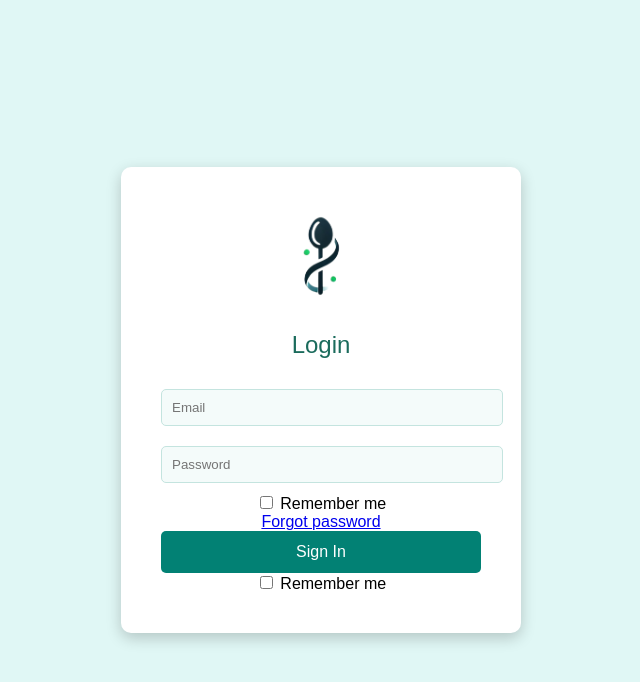
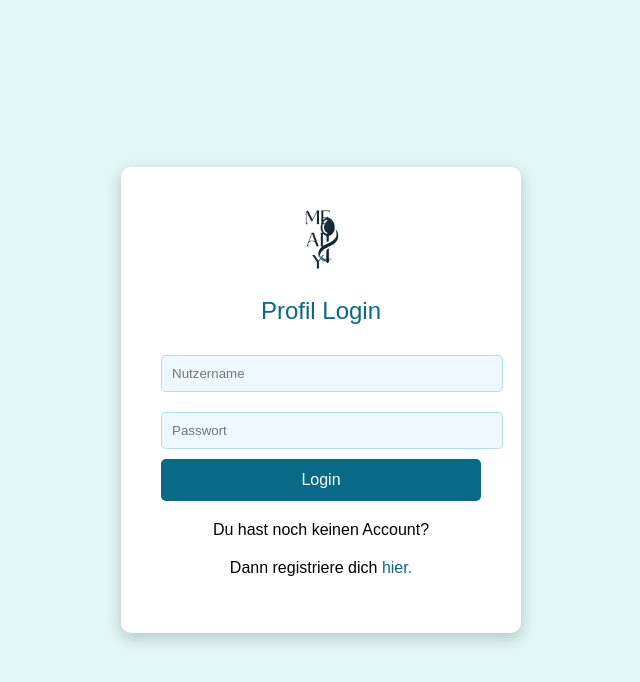
Before and after one commit to nilherrmann/Mealy, a PHP site: page /public/tasks/login.html in a window 1280 px wide. Shown: the top 682 px of the page, without its empty margins (319-959 px from the left). Run offline with PHP 8.4, Linux system fonts and the light colour scheme.

Commit message:
Frontend

```diff
--- a/Frontend/mosbach-tasks-web-main/public/css/myTasks.css
+++ b/Frontend/mosbach-tasks-web-main/public/css/myTasks.css
@@ -1,6 +1,6 @@
 body {
     font-family: Arial, sans-serif;
-    background-color: #e0f7f5; /* Helles Grün für Hintergrund */
+    background-color: #e0f7f5;
     display: flex;
     justify-content: center;
     align-items: center;
@@ -18,13 +18,13 @@ body {
 }
 
 .logo img {
-    width: 60px; /* Größe des Logos */
+    width: 60px;
     margin-bottom: 20px;
 }
 
 .login-header header {
     font-size: 24px;
-    color: #1b6b5c; /* Dunkles Grün passend zum Logo */
+    color: #086A87;
     margin-bottom: 20px;
 }
 
@@ -32,20 +32,20 @@ body {
     width: 100%;
     padding: 10px;
     margin: 10px 0;
-    border: 1px solid #c4e4df;
+    border: 1px solid #B0E0E6;
     border-radius: 5px;
     outline: none;
-    background-color: #f4fbfa;
+    background-color: #f0f8ff; /* Hellere Hintergrundfarbe */
 }
 
 .input-type .input-field:focus, .input-box .input-field:focus {
-    border-color: #00a896; /* Passend zum Logo-Farbton */
+    border-color: #6699CC; /* Dunklere Farbe bei Fokus */
 }
 
 .submit-btn {
     width: 100%;
     padding: 12px;
-    background-color: #028174; /* Passend zum Logo */
+    background-color: #086A87; /* Dunklerer Farbton für den Button */
     border: none;
     border-radius: 5px;
     color: white;
@@ -54,7 +54,7 @@ body {
 }
 
 .submit-btn:hover {
-    background-color: #035c50;
+    background-color: #065A66; /* Noch dunkler bei Hover */
 }
 
 .sign-up-link p {
@@ -63,7 +63,7 @@ body {
 }
 
 .sign-up-link a {
-    color: #028174;
+    color: #086A87;
     text-decoration: none;
 }
 
--- a/Frontend/mosbach-tasks-web-main/public/tasks/Login.html
+++ b/Frontend/mosbach-tasks-web-main/public/tasks/Login.html
@@ -4,37 +4,30 @@
     <meta charset="UTF-8">
     <meta http-equiv="X-UA-Compatible" content="IE=edge">
     <meta name="viewport" content="width=device-width, initial-scale=1.0">
-    <title>Login - Mealy</title>
+    <title>Mealy</title>
     <link rel="stylesheet" href="../css/myTasks.css">
+        <link rel="icon" href="../Logo/Mealy-Favicon.ico" type="image/x-icon">
 </head>
 <body>
 <div class="login-box">
     <div class="logo">
-        <img src="../Logo/Mealy-Logo.png" alt="Mealy Logo">
+        <img src="../Logo/Mealy-Logo1.png" alt="Mealy Logo">
     </div>
     <div class="login-header">
-        <header>Login</header>
+        <header>Profil Login</header>
     </div>
     <div class="input-type">
-        <input type="text" class="input-field" placeholder="Email" autocomplete="off" required>
+        <input type="text" class="input-field" placeholder="Nutzername" autocomplete="off" required>
     </div>
     <div class="input-box">
-        <input type="password" class="input-field" placeholder="Password" autocomplete="off" required>
+        <input type="password" class="input-field" placeholder="Passwort" autocomplete="off" required>
     </div>
-    <div class="forgot">
-        <section>
-            <input type="checkbox" id="check">
-            <label for="check">Remember me</label>
-        </section>
-        <section>
-            <a href="#">Forgot password</a>
-        </section>
+    <div class="input-submit">
+        <button class="submit-btn" id="submit">Login</button>
     </div>
-    <div class="login-actions">
-        <button class="submit-btn">Sign In</button>
-        <label class="remember-me">
-            <input type="checkbox" id="check"> Remember me
-        </label>
+    <div class="sign-up-link">
+        <p>Du hast noch keinen Account?</p>
+            <p>Dann registriere dich<a href="#"> hier.</a></p>
     </div>
 </div>
 </body>
```
Also changed, not shown: Frontend/mosbach-tasks-web-main/public/tasks/AccountErstellen.html (added, +39 -0 lines), Frontend/mosbach-tasks-web-main/public/Logo/Mealy-Favicon.ico (added), Frontend/mosbach-tasks-web-main/public/Logo/Mealy-Logo.png (deleted), Frontend/mosbach-tasks-web-main/public/Logo/Mealy-Logo1.png (added).
